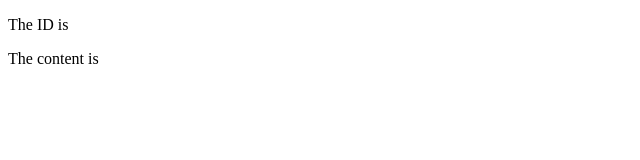
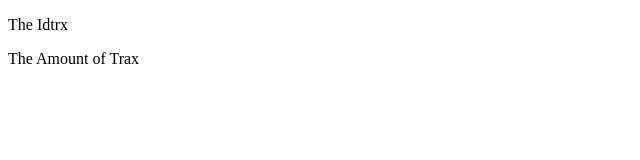
Before and after one commit to villalonag/proyectoApolo, a plain HTML site: page apolo-front-end/index.html in a window 1280 px wide. Shown: the full height of the page, 0-640 px from the left. Drawn offline with nearby package versions, Linux system fonts and the light colour scheme; no server answers.

Commit message:
fix angular

```diff
--- a/apolo-front-end/index.html
+++ b/apolo-front-end/index.html
@@ -1,15 +1,15 @@
 <!doctype html>
 <html ng-app="ConsumeRest">
 	<head>
-		<title>Hello AngularJS</title>
+		<title>Rest Services Consume</title>
 		<script src="https://ajax.googleapis.com/ajax/libs/angularjs/1.4.3/angular.min.js"></script>
     	<script src="./js/app.js"></script>
 	</head>
 
 	<body>
 		<div ng-controller="ConsRest">
-			<p>The ID is {{traxs.idtrx}}</p>
-			<p>The content is {{traxs.amount}}</p>
+			<p>The Idtrx {{traxs.idtrx}}</p>
+			<p>The Amount of Trax{{traxs.amount}}</p>
 		</div>
 	</body>
 </html>
```
